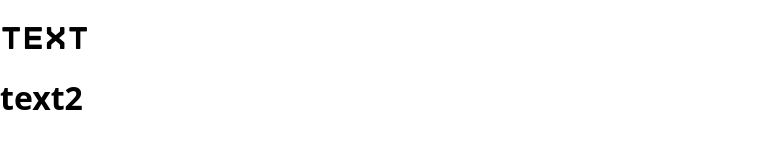
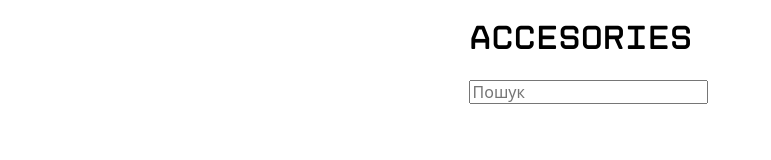
Before and after one commit to bhoretskyi/accesories, a website built with Parcel: page src/index.html in a window 1280 px wide. Shown: the whole page, without its empty margins (0-771 px from the left). Built offline with nearby package versions, Linux system fonts and the light colour scheme.

Commit message:
add some partials

```diff
--- a/src/index.html
+++ b/src/index.html
@@ -1,13 +1,16 @@
 <!DOCTYPE html>
-<html lang="ru">
+<html lang="uk">
   <head>
     <meta charset="UTF-8" />
     <meta name="viewport" content="width=device-width, initial-scale=1.0" />
-    <title>Page title</title>
+    <title>Accesories</title>
     <link rel="stylesheet" href="./sass/index.scss" />
     <script type="module" src="./index.js"></script>
   </head>
   <body>
-    <include src="./partials/header.html"></include>
+    <div class="wrapper">
+      <include src="./partials/header.html"></include>
+    </div>
+
   </body>
 </html>
--- a/src/partials/header.html
+++ b/src/partials/header.html
@@ -1,6 +1,10 @@
+<header class="container">
+  <h1 class="title">Accesories</h1>
+  <form>
+    <div>
+      <input type="search" id="mySearch" name="search" placeholder="Пошук" />
+    </div>
+  </form>
 
 
-
-<h1 class="text">text</h1>
-
-<h1>text2</h1>
+</header>
--- /dev/null
+++ b/src/sass/Header_styles/_header.scss
@@ -0,0 +1,3 @@
+.title {
+    font-family: 'Disket-Regular';
+  }
--- a/src/sass/_common.scss
+++ b/src/sass/_common.scss
@@ -2,14 +2,34 @@
 // fonts
 @import url('https://fonts.googleapis.com/css2?family=Inter:wght@100..900&family=Roboto:wght@100;300;400;500&display=swap');
 @font-face {
-    font-family: "Disket-Bold";
-    src: url('/src/fonts/Disket-Mono-Bold.ttf');
+  font-family: 'Disket-Bold';
+  src: url('/src/fonts/Disket-Mono-Bold.ttf');
+  font-weight: bold;
 }
 @font-face {
-    font-family: "Disket-Regular";
-    src: url('/src/fonts/Disket-Mono-Regular.ttf');
+  font-family: 'Disket-Regular';
+  src: url('/src/fonts/Disket-Mono-Regular.ttf');
+  font-weight: 400;
 }
 
-.text {
-    font-family: "Disket-Bold";
-    }
+
+
+// wrapper обгортка для всего сайту
+.wrapper {
+  overflow: hidden;
+  min-height: 100%;
+  display: flex;
+  flex-direction: column;
+}
+
+// обгортка для контейнерів загальна
+.container {
+    max-width: 375px;
+  margin: 0 auto;
+
+    width: 100%;
+  padding: 0 16px;
+
+}
+
+// colors
--- a/src/sass/index.scss
+++ b/src/sass/index.scss
@@ -1 +1,2 @@
 @import './common';
+@import './Header_styles/header'
```
Also changed, not shown: src/images/logo.png (deleted).
